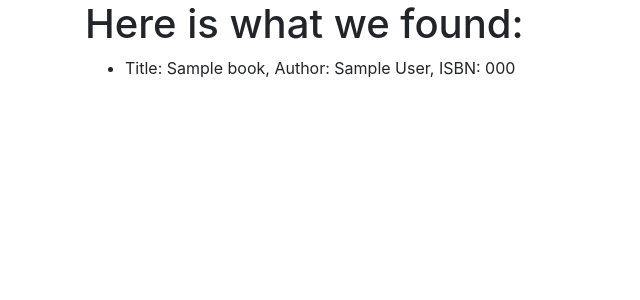
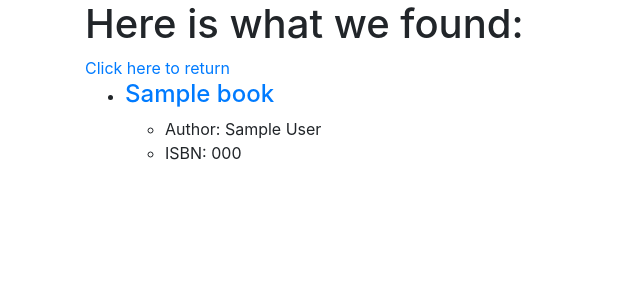
Before and after one commit to siorm2310/CS50_Project1, a Flask app: template templates/search.html in a window 1280 px wide. Shown: the top 300 px of the page, without its empty margins (0-640 px from the left). Run offline with Flask 2, Linux system fonts and the light colour scheme; the template is opened without the code that fills it: most values are stand-ins (such as "Sample title", 1, 10 or a date in 2020); some libraries are stand-ins or nearby versions.

Commit message:
search and redirection to book page works

```diff
--- a/application.py
+++ b/application.py
@@ -41,21 +41,20 @@ def main():
         return render_template("index.html")
     return redirect(url_for('login'))
 
-@app.route("/search/<string:userInput>")
-def searchResult(userInput,userChoice):
+@app.route("/search/<string:userChoice>/<string:userInput>/")
+def search(userInput,userChoice):
     books = {
-        'isbn' : db.execute("SELECT * FROM books WHERE isbn LIKE %:isbn%",{"isbn" : userInput}).fetchall(),
-        'title' : db.execute("SELECT * FROM books WHERE title LIKE %:title%",{"title" : userInput}).fetchall(),
-        'author' : db.execute("SELECT * FROM books WHERE author LIKE %:author%",{"author" : userInput}).fetchall()
+        'isbn' : db.execute("SELECT * FROM books WHERE isbn LIKE :isbn",{"isbn" :'%' + userInput + '%'}).fetchall(),
+        'title' : db.execute("SELECT * FROM books WHERE title LIKE :title",{"title" : '%' + userInput + '%'}).fetchall(),
+        'author' : db.execute("SELECT * FROM books WHERE author LIKE :author",{"author" : '%' + userInput + '%'}).fetchall()
     }[userChoice]
 
-    if books is not None:
-        # TODO : add user selection of book from returned list
-        return redirect(url_for('book_page')) # !!!
-    return  render_template("error.html", message = "Sorry, no matchin book found", message_code = 404)
+    if len(books) > 0: # check for at least one book
+        return render_template('search.html', books = books)
+    return  render_template("error.html", message = "Sorry, no matching book found", message_code = 404)
 
 @app.route("/book/<string:isbn_num>", methods=['GET'] )
-def book_page(userInput,userChoice):
+def book_page(isbn_num):
     # Get data from DB
     book = db.execute("SELECT * FROM books WHERE isbn = :isbn",{"isbn" : isbn_num}).fetchone()
     reviews = db.execute("SELECT * FROM reviews WHERE isbn = :isbn",{"isbn" : isbn_num}).fetchall()
--- a/templates/search.html
+++ b/templates/search.html
@@ -1,12 +1,19 @@
 {% extends "layout.html" %}
-{% block title %} BookPage {% endblock %}
+{% block title %} Search {% endblock %}
 {% block body %}
 <h1>Here is what we found:</h1>
+<a href="{{url_for('main')}}">Click here to return</a>
 <ul>
     {% for book in books %}
     <li>
-        Title: {{book.title}}, Author: {{book.author}}, ISBN: {{book.isbn}}
+        <h4><a href="{{url_for('book_page', isbn_num = book.isbn)}}">{{book.title}}</a></h4>
+        <ul>
+            <li>Author: {{book.author}}</li>
+            <li>ISBN: {{book.isbn}}</li>
+        </ul>
+        <!-- TODO : Wrap up in link -->
     </li>
     {% endfor %}
 </ul>
+
 {% endblock %}
```
